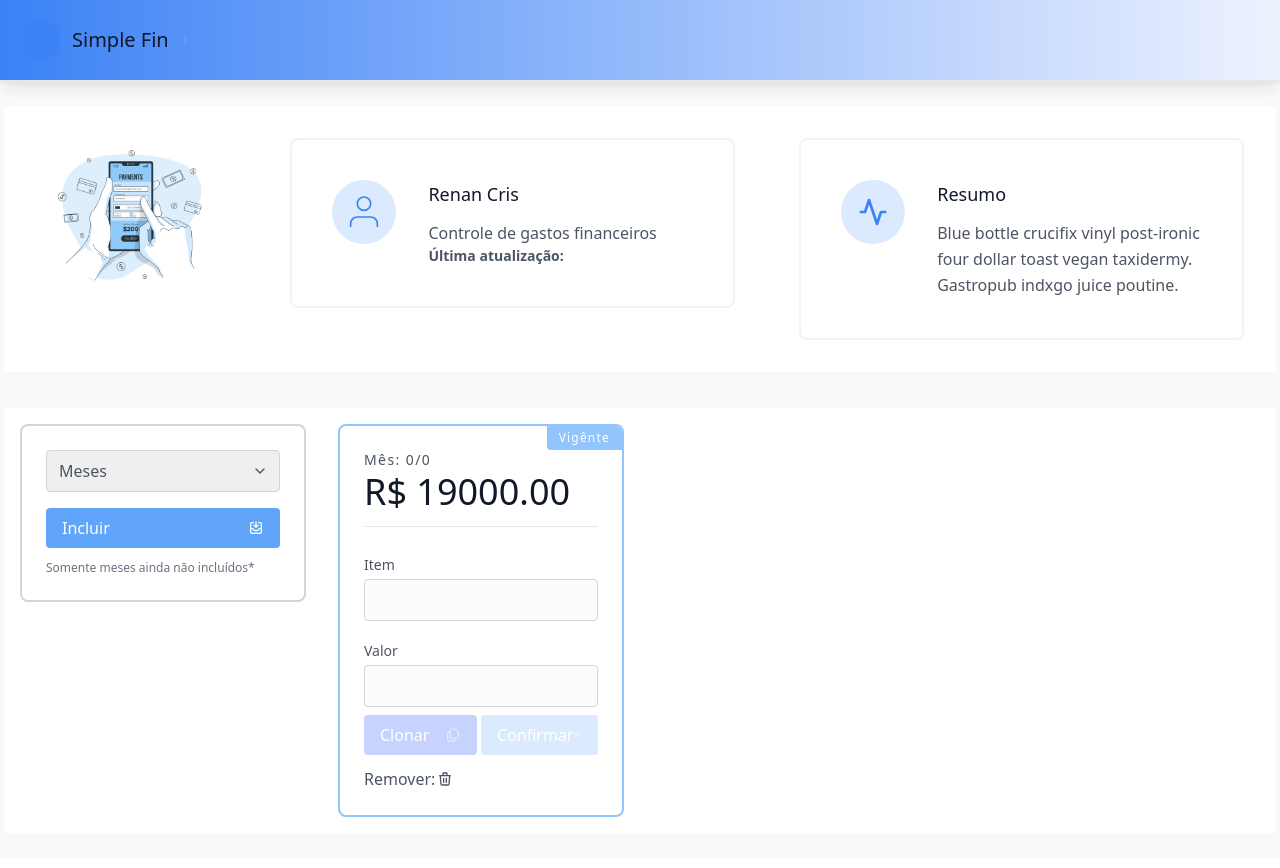
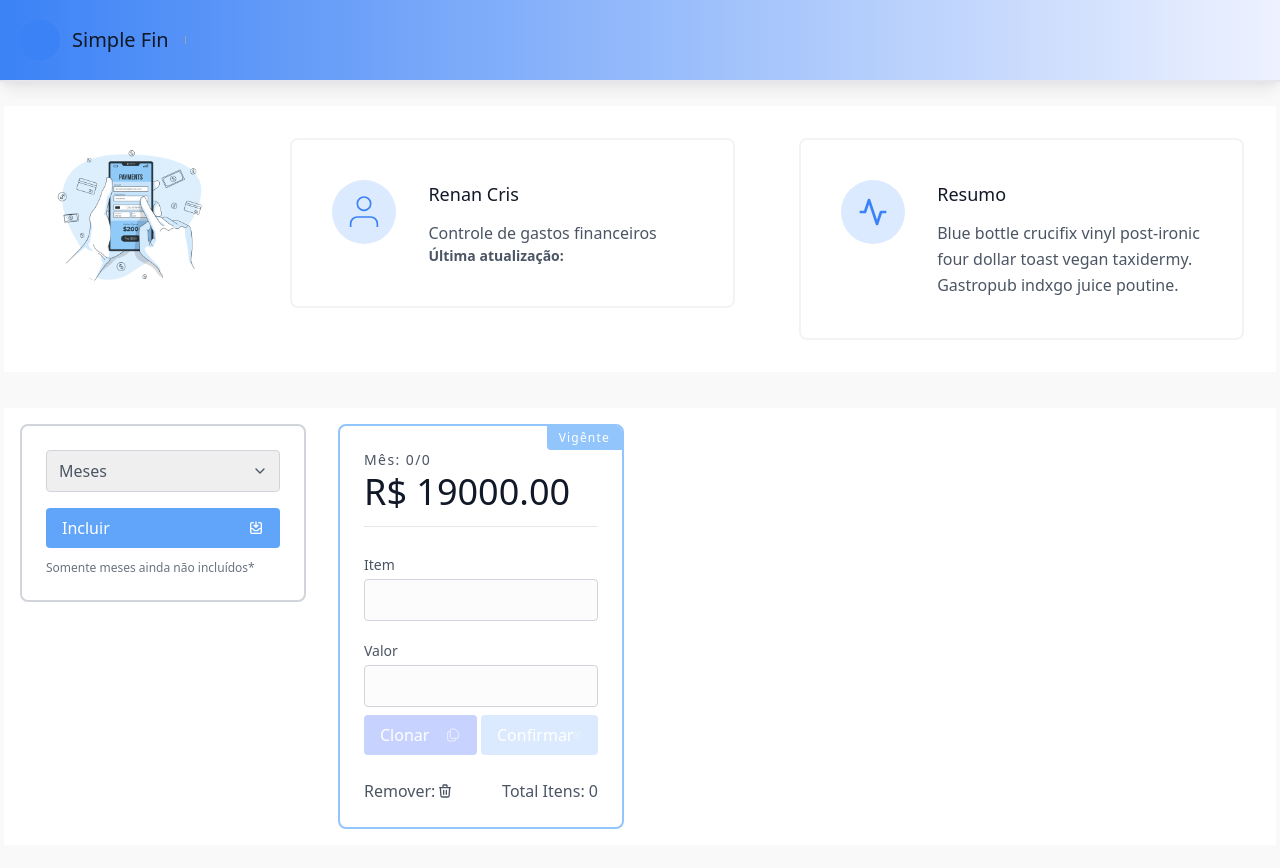
Before and after one commit to RenanCris/simple-fin, a React (Create React App) app: page / in a window 1280 px wide. Both pictures are taken after a click on the button "Incluir". Built offline with nearby package versions, Linux system fonts and the light colour scheme.

Commit message:
indicação dos totalizadores

```diff
--- /dev/null
+++ b/src/app/components/RemoverBtn.tsx
@@ -0,0 +1,22 @@
+
+class Props {
+    acao:any;
+    extenderClass?:string = "";
+    exibirTitulo?:boolean = false;
+}
+
+export const RemoverBtn = (props: Props) => {
+
+    const classEstilo = `${props.extenderClass} w-5 h-4 mr-auto cursor-pointer hover:text-red-500`;
+
+    return (
+        <div className="flex items-center mt-3">
+            { props.exibirTitulo ? <span>Remover:</span> : ""}
+            <svg
+                onClick={props.acao}
+                className={classEstilo} fill="none" viewBox="0 0 24 24" stroke="currentColor">
+                    <path strokeLinecap="round" strokeLinejoin="round" strokeWidth={2} d="M19 7l-.867 12.142A2 2 0 0116.138 21H7.862a2 2 0 01-1.995-1.858L5 7m5 4v6m4-6v6m1-10V4a1 1 0 00-1-1h-4a1 1 0 00-1 1v3M4 7h16" />
+            </svg>
+        </div>
+    )
+}
--- a/src/app/pagamento/lancamentos/ItemLancamento.tsx
+++ b/src/app/pagamento/lancamentos/ItemLancamento.tsx
@@ -1,4 +1,5 @@
 import React, { ReactElement } from 'react'
+import { RemoverBtn } from '../../components/RemoverBtn';
 import { useAppDispatch } from '../../hooks';
 import { Itens, mudarSituacaoItem, removerItem } from '../../redux/pagamento.slice'
 
@@ -29,11 +30,8 @@ export default function ItemLancamento(data: Props): ReactElement {
                     <path d="M20 6L9 17l-5-5"></path>
                 </svg>
             </span>{data.item.descricao} ({data.item.valor})
-            <svg
-                onClick={handleRemoverLancamento}
-                className="absolute right-6 w-5 h-4 mr-auto cursor-pointer hover:text-red-500" fill="none" viewBox="0 0 24 24" stroke="currentColor">
-                <path strokeLinecap="round" strokeLinejoin="round" strokeWidth={2} d="M19 7l-.867 12.142A2 2 0 0116.138 21H7.862a2 2 0 01-1.995-1.858L5 7m5 4v6m4-6v6m1-10V4a1 1 0 00-1-1h-4a1 1 0 00-1 1v3M4 7h16" />
-            </svg>
+
+            <RemoverBtn acao={handleRemoverLancamento} extenderClass="absolute right-6"></RemoverBtn>
         </p>
     )
 }
--- a/src/app/pagamento/lancamentos/Lancamento.tsx
+++ b/src/app/pagamento/lancamentos/Lancamento.tsx
@@ -1,10 +1,11 @@
-import React, { ReactElement, useState } from 'react'
+import React, { ReactElement, useMemo, useState } from 'react'
 import { useAppDispatch } from '../../hooks'
 import { clonarLancamento, indicarItem, Itens, LancamentoState, removerLancamento } from '../../redux/pagamento.slice'
 import { Calendario } from '../../util/Calendario';
 import ItemLancamento from './ItemLancamento';
 import { v4 as uuidv4 } from 'uuid';
 import { ConfirmarBtn } from '../../components/ConfirmarBtn';
+import { RemoverBtn } from '../../components/RemoverBtn';
 
 interface Props {
     lancamento:LancamentoState,
@@ -40,6 +41,8 @@ export default function Lancamento(dados: Props): ReactElement{
     }
 
     const bordaIndicacao = `h-full p-6 rounded-lg border-2 ${dados.numero ? "border-gray-300": "border-blue-300"} flex flex-col relative overflow-hidden`;
+
+    const totalItens = useMemo(() => dados.lancamento?.itens.length, [dados.lancamento?.itens]);
 
     return (
     <div className="p-4 xl:w-1/4 md:w-1/2 w-full">
@@ -85,13 +88,9 @@ export default function Lancamento(dados: Props): ReactElement{
                 </button>
                 <ConfirmarBtn desabilitado={(item.descricao == "" || item.valor == 0)} acao={handleCompletarLancamento}></ConfirmarBtn>
             </div>
-            <div className="flex items-center mt-3">
-                <span>Remover:</span>
-                <svg
-                onClick={handleRemoverLancamento}
-                className="w-5 h-4 mr-auto cursor-pointer hover:text-red-500" fill="none" viewBox="0 0 24 24" stroke="currentColor">
-                    <path strokeLinecap="round" strokeLinejoin="round" strokeWidth={2} d="M19 7l-.867 12.142A2 2 0 0116.138 21H7.862a2 2 0 01-1.995-1.858L5 7m5 4v6m4-6v6m1-10V4a1 1 0 00-1-1h-4a1 1 0 00-1 1v3M4 7h16" />
-                </svg>
+            <div className="flex items-end mt-3">
+                <RemoverBtn acao={handleRemoverLancamento} exibirTitulo={true}></RemoverBtn>
+                <span className="absolute right-6">Total Itens: {totalItens}</span>
             </div>
         </div>
     </div>
```
